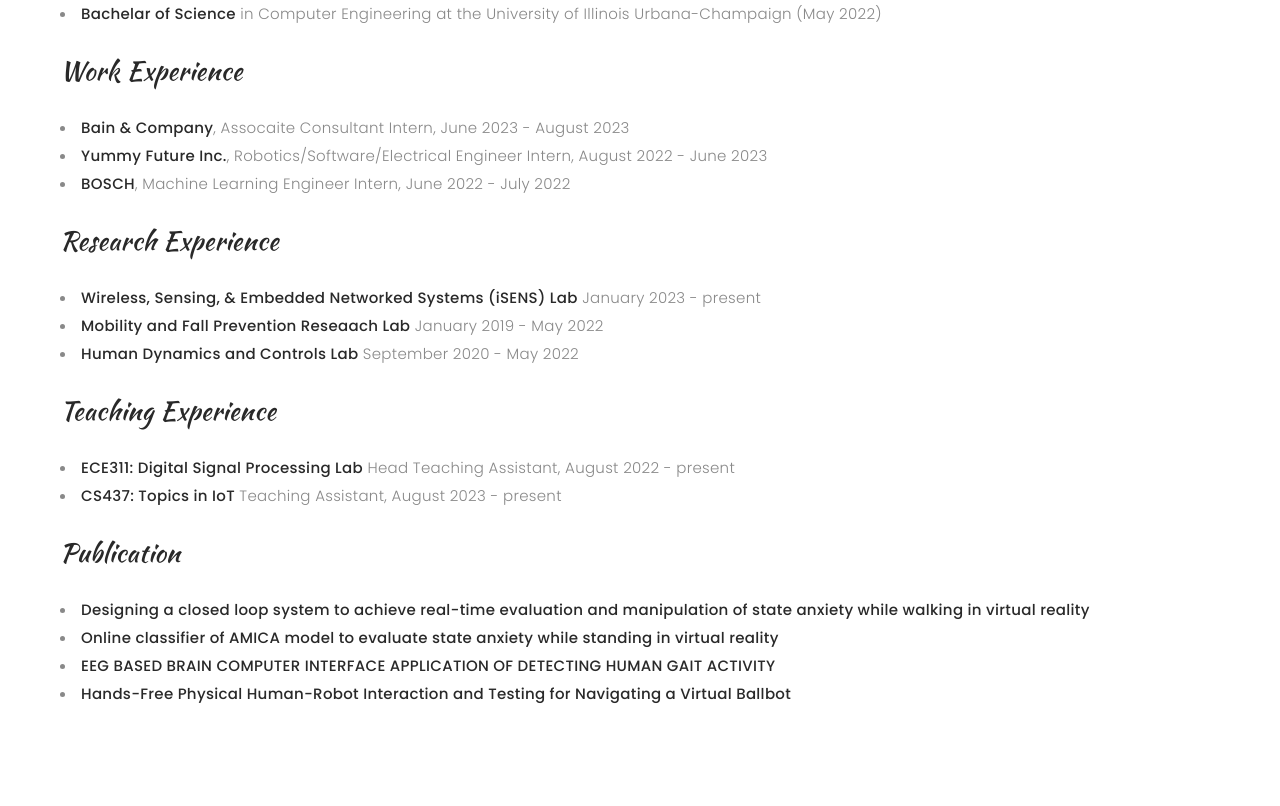
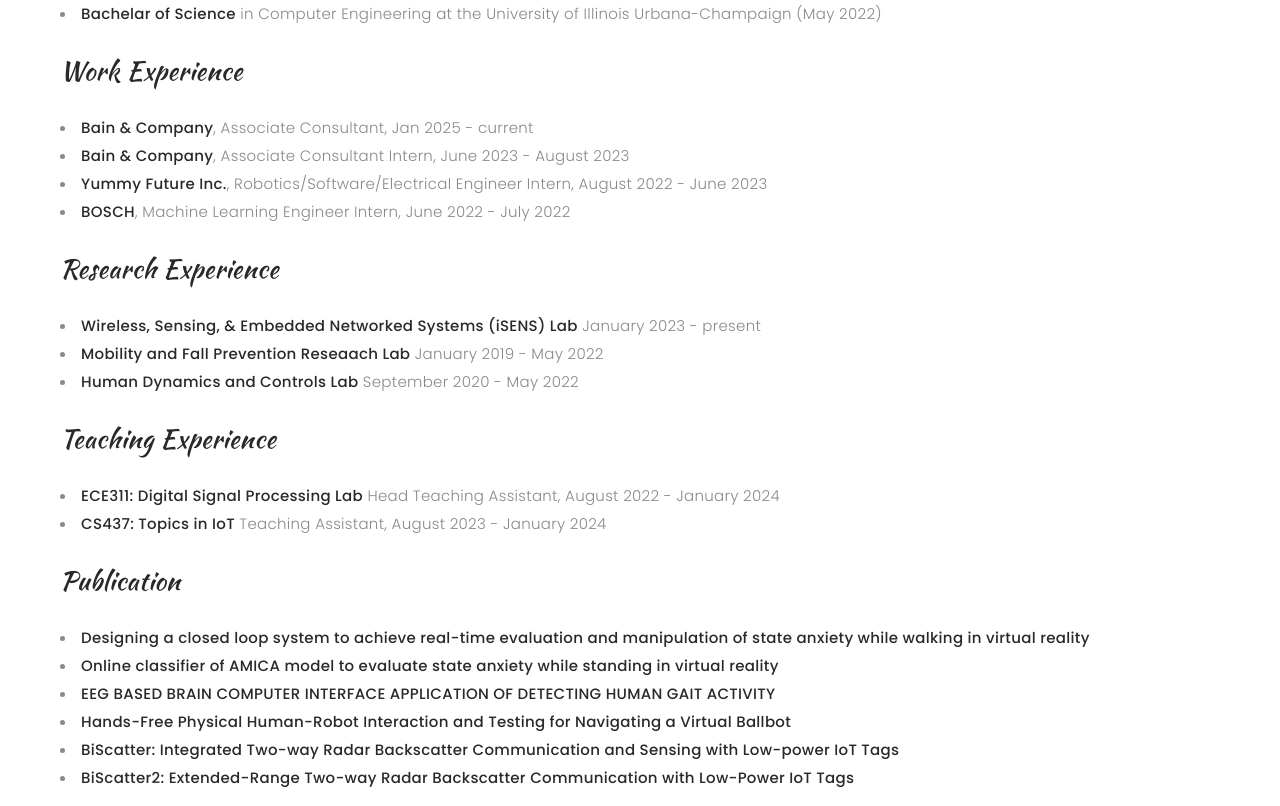
Before and after one commit to ryu-okubo/ryu-okubo.github.io, a plain HTML site: page index.html in a window 1280 px wide. Shown: the part 1494-2300 px from the top of the page. Drawn offline with Linux system fonts and the light colour scheme; files whose address does not match are found by name.

Commit message:
Update index.html

```diff
--- a/index.html
+++ b/index.html
@@ -133,7 +133,8 @@
 						</p>
 						<h5>Work Experience</h5>
 						<p>
-							<li><strong>Bain & Company</strong>, Assocaite Consultant Intern, June 2023 - August 2023</li>
+							<li><strong>Bain & Company</strong>, Associate Consultant, Jan 2025 - current</li>
+							<li><strong>Bain & Company</strong>, Associate Consultant Intern, June 2023 - August 2023</li>
 							<li><strong>Yummy Future Inc.</strong>, Robotics/Software/Electrical Engineer Intern, August 2022 - June 2023</li>
 							<li><strong>BOSCH</strong>, Machine Learning Engineer Intern, June 2022 - July 2022</li>
 						</p>
@@ -145,8 +146,8 @@
 						</p>
 						<h5> Teaching Experience</h5>
 						<p>
-							<li><strong>ECE311: Digital Signal Processing Lab</strong> Head Teaching Assistant, August 2022 - present</li>
-							<li><strong>CS437: Topics in IoT</strong> Teaching Assistant, August 2023 - present</li>
+							<li><strong>ECE311: Digital Signal Processing Lab</strong> Head Teaching Assistant, August 2022 - January 2024</li>
+							<li><strong>CS437: Topics in IoT</strong> Teaching Assistant, August 2023 - January 2024</li>
 						</p>
 						<h5>Publication</h5>
 						<p>
@@ -154,6 +155,8 @@
 							<li><strong>Online classifier of AMICA model to evaluate state anxiety while standing in virtual reality</strong></li>
 							<li><strong>EEG BASED BRAIN COMPUTER INTERFACE APPLICATION OF DETECTING HUMAN GAIT ACTIVITY</strong></li>
 							<li><strong>Hands-Free Physical Human-Robot Interaction and Testing for Navigating a Virtual Ballbot</strong></li>
+							<li><strong>BiScatter: Integrated Two-way Radar Backscatter Communication and Sensing with Low-power IoT Tags</strong></li>
+							<li><strong>BiScatter2: Extended-Range Two-way Radar Backscatter Communication with Low-Power IoT Tags</strong></li>
 						</p>
 					</div>
 				</div>
```
